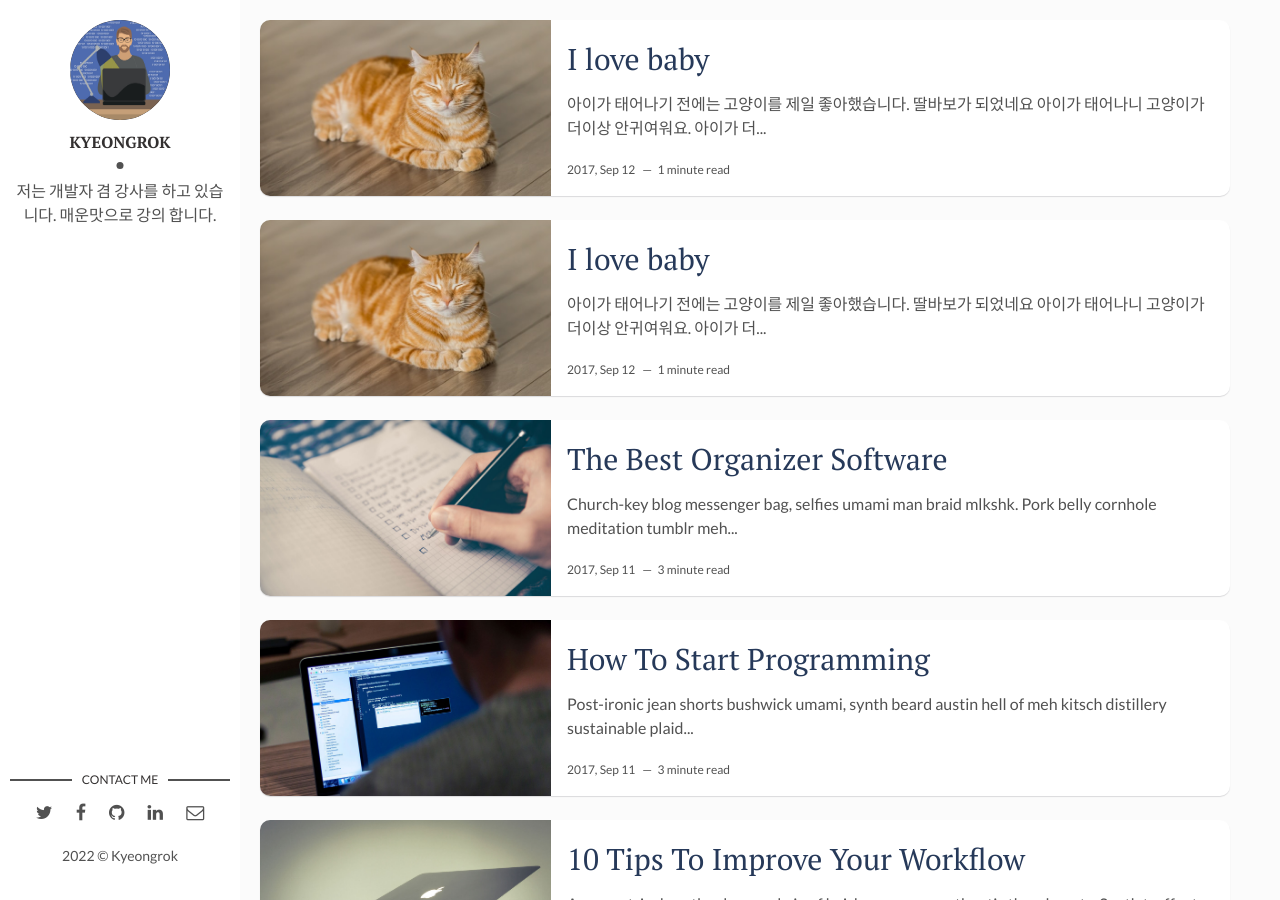
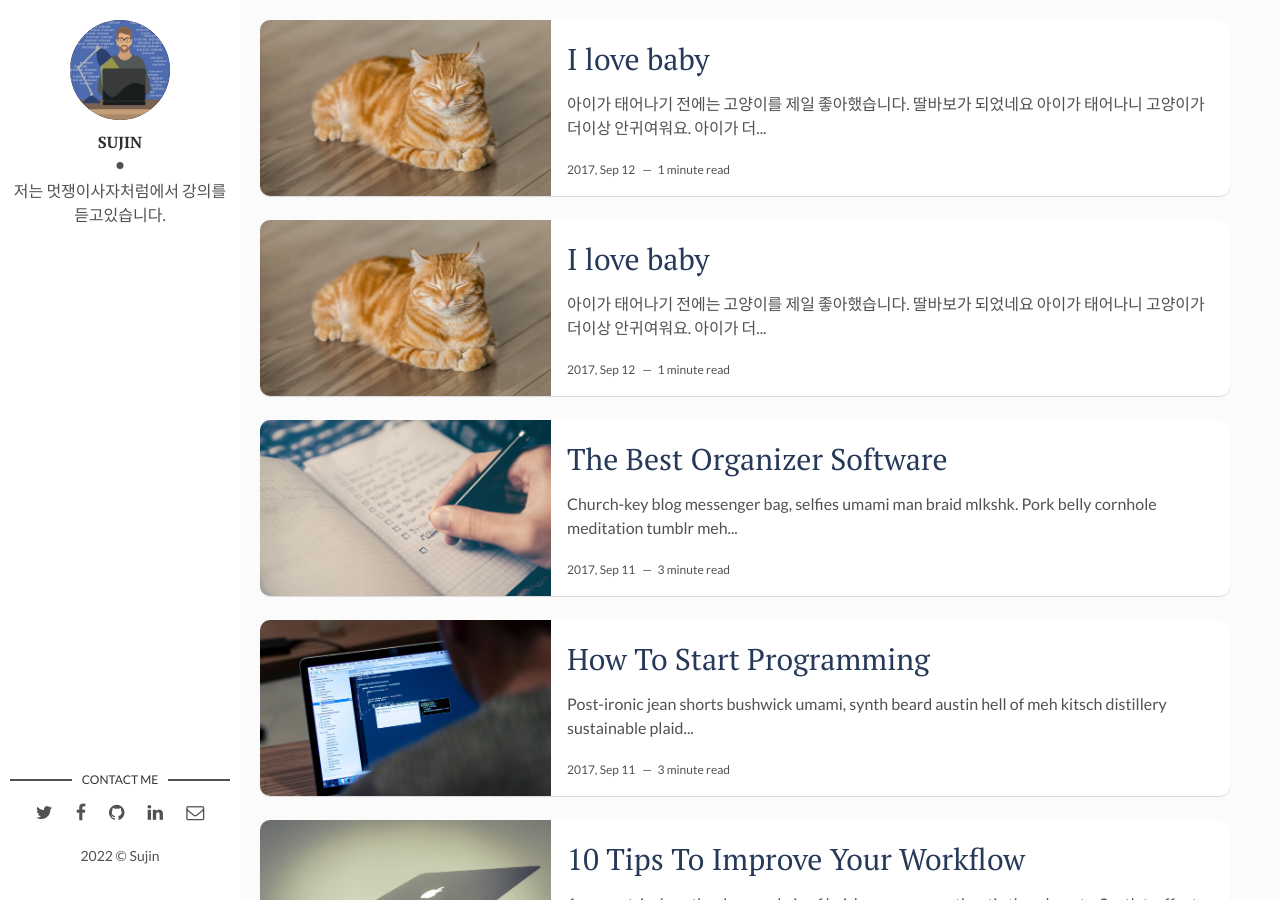
Before and after one commit to su0545/gitblog4, a Jekyll site: the page built from index.html, in a window 1280 px wide and 900 px high. Built offline with Jekyll 4.4.1, drawn with Linux system fonts in a browser that asks for light colours; the list of posts is cut into pages by our own code.

Commit message:
깃 커밋

```diff
--- a/_config.yml
+++ b/_config.yml
@@ -5,18 +5,18 @@ description: > # this means to ignore newlines until "baseurl:"
   Google search results) and in your feed.xml site description.
 # permalink: ':title/'
 baseurl: "/gitblog4" # the subpath of your site, e.g. /blog
-url: "https://kyeongrok.github.io" # the base hostname & protocol for your site, e.g. http://example.com
+url: "https://su0545.github.io" # the base hostname & protocol for your site, e.g. http://example.com
 site-twitter: #if your site has a twitter account, enter it here
 
 # Author Settings
-author: Kyeongrok # add your name
+author: Sujin # add your name
 author-img: 1598431314481_1.jpg # add your photo
-about-author: 저는 개발자 겸 강사를 하고 있습니다. 매운맛으로 강의 합니다. # add description
+about-author: 저는 멋쟁이사자처럼에서 강의를 듣고있습니다. # add description
 social-twitter: # add your Twitter handle
 social-facebook: # add your Facebook handle
-social-github: kyeongrok # add your Github handle
-social-linkedin: kyeongrok-kim # add your Linkedin handle
-social-email: oceanfog1@gmail.com # add your Email address
+social-github: su0545 # add your Github handle
+social-linkedin:  # add your Linkedin handle
+social-email:  # add your Email address
 
 # Disqus
 # discus-identifier: mr-brown # add your discus identifier
```
